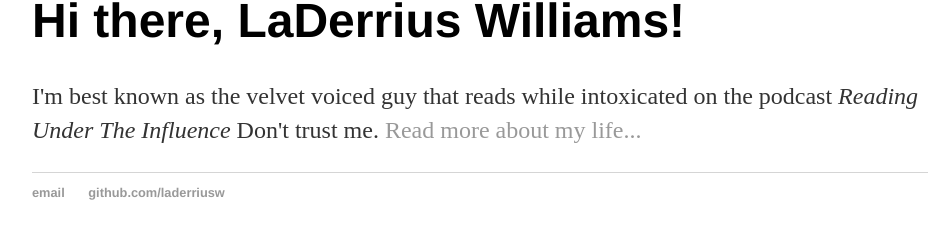
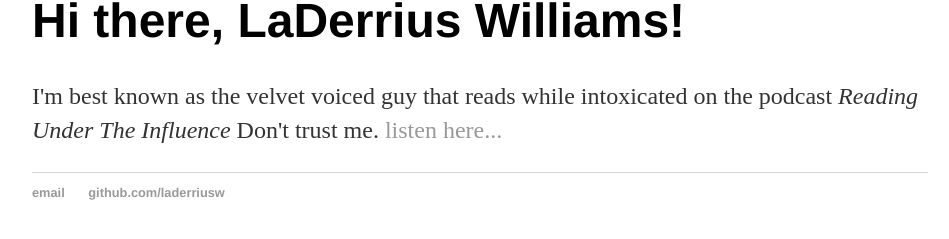
Before and after one commit to LaDerriusW/laderriusw.github.io, a Jekyll site: the page built from index.html, in a window 1280 px wide. Shown: the part 117-356 px from the top of the page, without its empty margins (160-1109 px from the left). Built offline with Jekyll 4.4.1, drawn with Linux system fonts in a browser that asks for light colours.

Commit message:
Update index.html

```diff
--- a/index.html
+++ b/index.html
@@ -1,29 +1,9 @@
-<!DOCTYPE html>
-<html>
-	<head>
-		<!-- link to main stylesheet -->
-		<link rel="stylesheet" type="text/css" href="/css/main.css">
-	</head>
-	<body>
-		<nav>
-    		<ul>
-        		<li><a href="/">Home</a></li>
-	        	<li><a href="/about">About</a></li>
-        		<li><a href="/cv">CV</a></li>
-        		<li><a href="/blog">Blog</a></li>
-    		</ul>
-		</nav>
-		<div class="container">
-    		<div class="blurb">
-        		<h1>Hi there, LaDerrius Williams!</h1>
-				<p>I'm best known as the velvet voiced guy that reads while intoxicated on the podcast <em>Reading Under The Influence</em> Don't trust me. <a href="/about">Read more about my life...</a></p>
-    		</div><!-- /.blurb -->
-		</div><!-- /.container -->
-		<footer>
-    		<ul>
-        		<li><a href="laderriusd.williams@gmail.com">email</a></li>
-        		<li><a href="https://github.com/LaDerriusW">github.com/laderriusw</a></li>
-			</ul>
-		</footer>
-	</body>
-</html>
+---
+layout: default
+title: Hank Quinlan, Horrible Cop
+---
+
+		<div class="blurb">
+			<h1>Hi there, LaDerrius Williams!</h1>
+				<p>I'm best known as the velvet voiced guy that reads while intoxicated on the podcast <em>Reading Under The Influence</em> Don't trust me. <a href="/about">listen here...</a></p>
+		</div>
```
